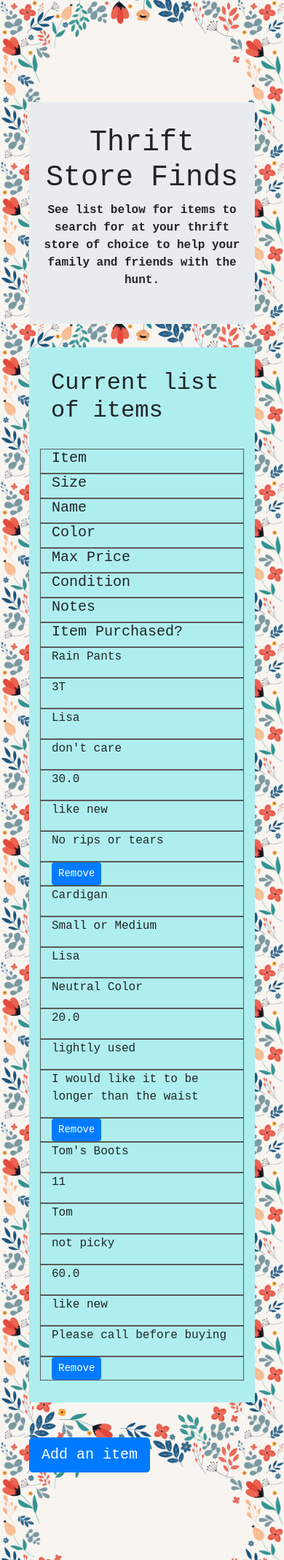
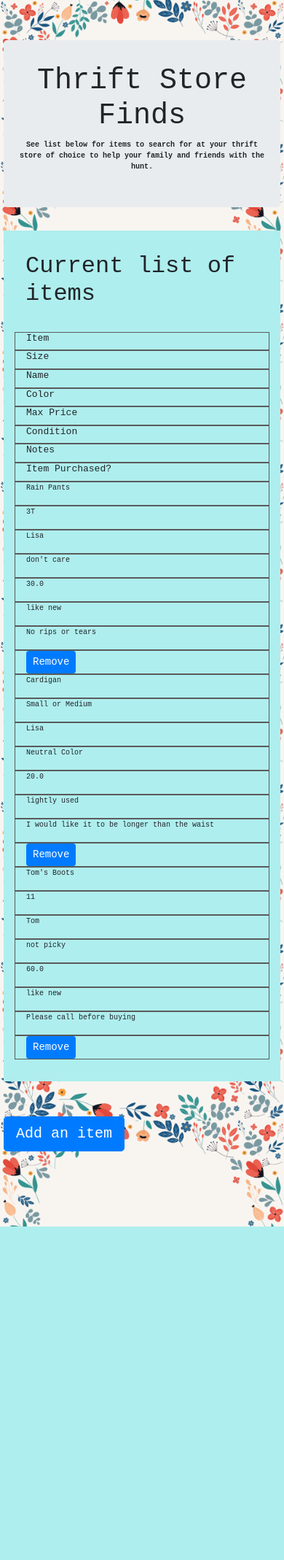
Before and after one commit to lisb020/thrift_crowdsource, a Flask app: page / in a window 390 px wide. Shown: the top 2138 px of the page at 73% size. After the commit the page ends 1681 px from the top, so only its background shows below. Run offline with Flask 2, Linux system fonts and the light colour scheme; data comes from the database, SQL or seed files in the repository; some libraries are stand-ins or nearby versions.

Commit message:
added media query for phone

```diff
--- a/static/css/style.css
+++ b/static/css/style.css
@@ -18,7 +18,7 @@
   width:100%;
   padding: 40px;
   margin: 100px auto;
-  font-family:'Courier New', Courier, monospace
+  font-family:'Courier New', Courier, monospace;
 }
 .jumbotron{
   font-weight: bold;
@@ -36,7 +36,22 @@
   background-size: 100% auto;
   /*background-attachment: fixed;*/
 }
-.col-md-2, .col-md-1{
+.col-sm-2, .col-sm-1{
   border: #5a5a5a thin solid;
 
 }
+/* for phones */
+@media only screen and (max-width: 768px){
+  .container{
+    width:100%;
+    padding: 5px;
+    margin: 50px auto;
+    font-family:'Courier New', Courier, monospace;
+  }
+  h5{
+    font-size: small;
+  }
+  p{
+    font-size: x-small;
+  }
+  }
--- a/templates/index.html
+++ b/templates/index.html
@@ -25,49 +25,49 @@
         </div>
         <div class="grid-list">
             <div class="row">
-                <div class="col-md-12">
+                <div class="col-sm-12">
                     <h2>Current list of items</h2>
                     <br>
                 </div>
             </div>
 
             <div class="row">
-                <div class="col-md-2">
+                <div class="col-sm-2">
                     <div class=contents>
                         <h5>Item</h5>
                     </div>
                 </div>
-                <div class="col-md-1">
+                <div class="col-sm-1">
                     <div class=contents>
                         <h5>Size</h5>
                     </div>
                 </div>
-                <div class="col-md-1">
+                <div class="col-sm-1">
                     <div class=contents>
                         <h5>Name</h5>
                     </div>
                 </div>
-                <div class="col-md-1">
+                <div class="col-sm-1">
                     <div class=contents>
                         <h5>Color</h5>
                     </div>
                 </div>
-                <div class="col-md-1">
+                <div class="col-sm-1">
                     <div class=contents>
                         <h5>Max Price</h5>
                     </div>
                 </div>
-                <div class="col-md-2">
+                <div class="col-sm-2">
                     <div class=contents>
                         <h5>Condition</h5>
                     </div>
                 </div>
-                <div class="col-md-2">
+                <div class="col-sm-2">
                     <div class=contents>
                         <h5>Notes</h5>
                     </div>
                 </div>
-                <div class="col-md-2">
+                <div class="col-sm-2">
                     <div class=contents>
                         <h5>Item Purchased?</h5>
                     </div>
@@ -75,42 +75,42 @@
             </div>
             {% for item in database %}
                 <div class="row rowData">
-                <div class="col-md-2">
+                <div class="col-sm-2">
                     <div class=contents>
                         <p>{{ item.item }}</p>
                     </div>
                 </div>
-                <div class="col-md-1">
+                <div class="col-sm-1">
                     <div class=contents>
                         <p>{{ item.size }}</p>
                     </div>
                 </div>
-                <div class="col-md-1">
+                <div class="col-sm-1">
                     <div class=contents>
                         <p>{{ item.name }}</p>
                     </div>
                 </div>
-                <div class="col-md-1">
+                <div class="col-sm-1">
                     <div class=contents>
                         <p>{{ item.color }}</p>
                     </div>
                 </div>
-                <div class="col-md-1">
+                <div class="col-sm-1">
                     <div class=contents>
                         <p>{{ item.maxprice }}</p>
                     </div>
                 </div>
-                <div class="col-md-2">
+                <div class="col-sm-2">
                     <div class=contents>
                         <p>{{ item.condition }}</p>
                     </div>
                 </div>
-                <div class="col-md-2">
+                <div class="col-sm-2">
                     <div class=contents>
                         <p>{{ item.notes }}</p>
                     </div>
                 </div>
-                <div class="col-md-2">
+                <div class="col-sm-2">
                     <div class=contents>
                         <button type='button' class='btn btn-primary btn-sm delbtn' id= 'id{{ item.id }}'>Remove</button>
                     </div>
@@ -121,7 +121,7 @@
             <br>
             <br>
             <div class="row">
-                <div class="col-md-12">
+                <div class="col-sm-12">
                     <a href="/form" class="btn btn-primary btn-lg" role="button">Add an item</a>
                 </div>
             </div>
```
Also changed, not shown: static/js/app.js (+0 -39 lines), static/js/form.js (deleted, +0 -35 lines).
